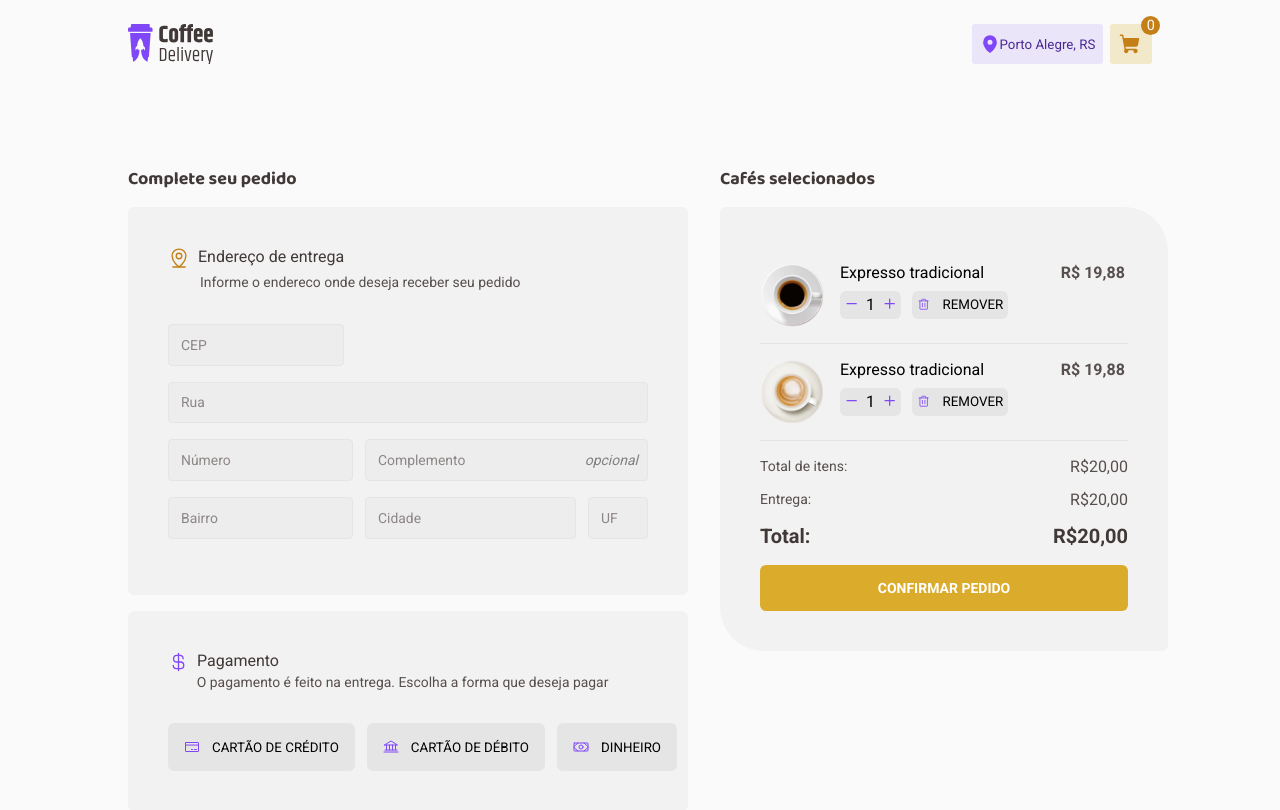
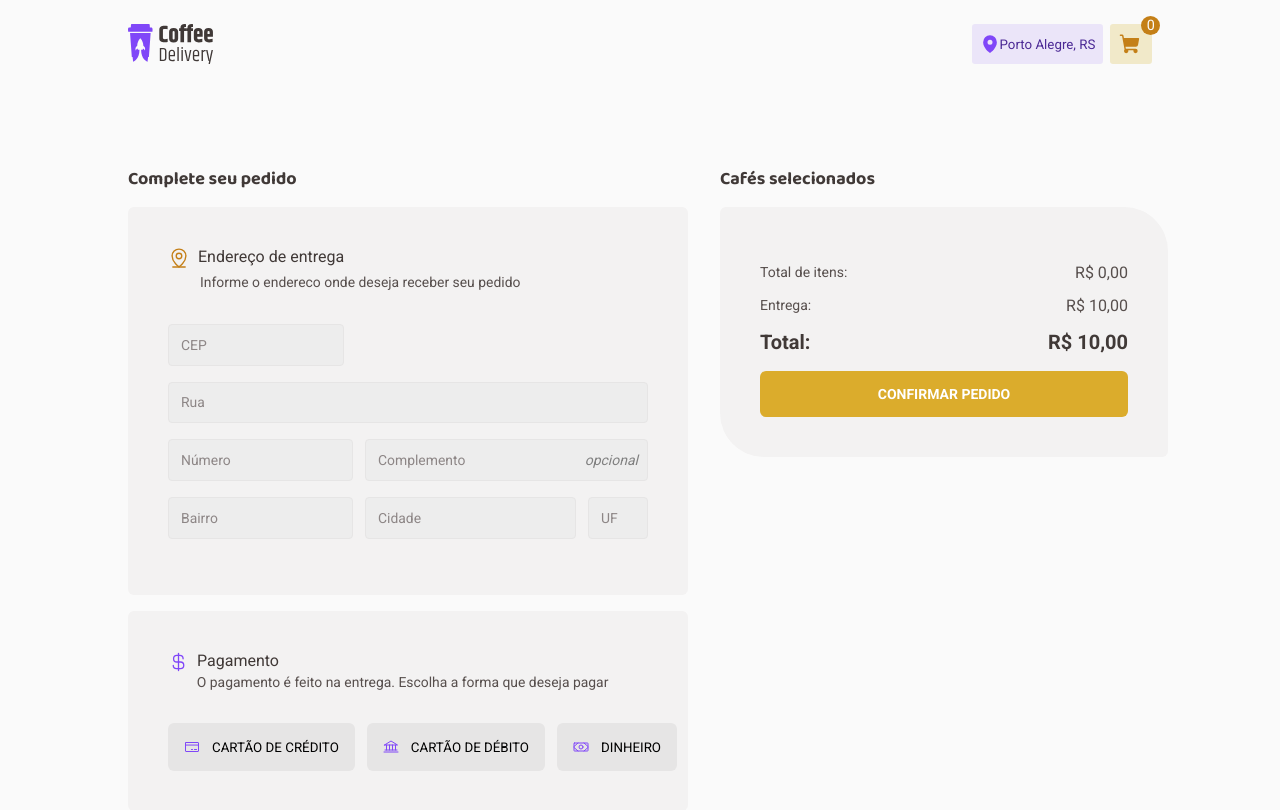
Before and after one commit to PatricFonseca/ignite-coffee-delivery, a React (Vite) app: page /cart in a window 1280 px wide. Shown: the top 810 px of the page. Built offline with nearby package versions, Linux system fonts and the light colour scheme.

Commit message:
feat: corrections of bugs and update context

```diff
--- /dev/null
+++ b/src/assets/CoffeeList.ts
@@ -0,0 +1,9 @@
+export const Coffees = [
+	{
+		id: "1",
+		name: "Expresso tradicional",
+		price: 9.9,
+		imgSrc:
+			"D:\\Projects\\Rocketseat\\ignite-coffee-delivery\\src\\assets\\img\\TypeExpresso.svg",
+	},
+];
--- a/src/components/Header/index.tsx
+++ b/src/components/Header/index.tsx
@@ -12,10 +12,6 @@ import { CartContext } from "../../contexts/CartContext";
 
 export function Header() {
 	const { cartItens, quantityDifferentItens } = useContext(CartContext);
-
-	useEffect(() => {
-		console.log("header itens", cartItens.length);
-	}, [cartItens]);
 
 	return (
 		<>
--- a/src/contexts/CartContext.tsx
+++ b/src/contexts/CartContext.tsx
@@ -1,4 +1,10 @@
-import { createContext, ReactNode, useEffect, useState } from "react";
+import {
+	createContext,
+	ImgHTMLAttributes,
+	ReactNode,
+	useEffect,
+	useState,
+} from "react";
 
 // interface CartProduct {
 //   id: string;
@@ -13,11 +19,15 @@ interface itemCart {
 	name: string;
 	id: string;
 	quantity: number;
+	imgSrc: string;
+	price: number;
 }
 
 interface cartContextProps {
 	cartItens: itemCart[];
 	quantityDifferentItens: number;
+	totalItems: number;
+	total: number;
 	updateCartItems: (cartItens: itemCart[]) => void;
 	addCartItem: (itemcart: itemCart) => void;
 }
@@ -26,11 +36,26 @@ interface CartContextProviderProps {
 	children: ReactNode;
 }
 
+const deliveryValue = 10;
+
 export const CartContext = createContext({} as cartContextProps);
 
 export function CartContextProvider({ children }: CartContextProviderProps) {
 	const [cartItens, setCartItens] = useState<itemCart[]>([]);
 	const [quantityDifferentItens, setQuantiyDifferentItens] = useState(0);
+	const [totalItems, setTotalItems] = useState(0);
+	const [total, setTotal] = useState(0);
+
+	useEffect(() => {
+		const totalValues = cartItens.reduce<number>(
+			(prevValue: number, elem: itemCart) =>
+				prevValue + elem.price * elem.quantity,
+			0
+		);
+		setTotalItems(totalValues);
+
+		setTotal(totalValues + deliveryValue);
+	}, [cartItens, deliveryValue]);
 
 	function updateCartItems(items: itemCart[]) {
 		setCartItens(items);
@@ -38,12 +63,12 @@ export function CartContextProvider({ children }: CartContextProviderProps) {
 		console.log("itens", cartItens);
 	}
 
-  function addCartItem({ name, quantity, id }: itemCart) {
+	function addCartItem({ name, quantity, id, imgSrc, price }: itemCart) {
 		if (cartItens.findIndex((item) => item.id === id) < 0) {
 			setQuantiyDifferentItens((prev) => prev + 1);
 		}
 
-    setCartItens([...cartItens, { id, quantity, name }]);
+		setCartItens([...cartItens, { id, quantity, name, imgSrc, price }]);
 	}
 
 	return (
@@ -53,6 +78,8 @@ export function CartContextProvider({ children }: CartContextProviderProps) {
 				quantityDifferentItens,
 				updateCartItems,
 				addCartItem,
+				totalItems,
+				total,
 			}}
 		>
 			{children}
--- a/src/pages/Checkout/index.tsx
+++ b/src/pages/Checkout/index.tsx
@@ -1,4 +1,4 @@
-import { useState } from "react";
+import { useContext, useState } from "react";
 import { Link } from "react-router-dom";
 import {
 	Bank,
@@ -44,7 +44,8 @@ import {
 import { InputNumberWithButton } from "../../components/InputNumberWithButton";
 import TypeExpresso from "../../assets/img/TypeExpresso.svg";
 import TypeLatte from "../../assets/img/TypeLatte.svg";
-// import FormExample from "../../components/InputComplement";
+import { CartContext } from "../../contexts/CartContext";
+import { formatter } from "../../utils/lib";
 
 interface ColorsTheme {
 	purple: string;
@@ -52,6 +53,7 @@ interface ColorsTheme {
 
 export function Checkout() {
 	const theme = useTheme() as ColorsTheme;
+	const { cartItens, totalItems, total } = useContext(CartContext);
 	const [isVisibleComplementPlaceHolder, setIsVisibleComplementPlaceHolder] =
 		useState(true);
 	return (
@@ -152,46 +154,41 @@ export function Checkout() {
 						<Title>Cafés selecionados</Title>
 						<RightCardBox>
 							<ItemsList>
+								{cartItens &&
+									cartItens.map((item, key) => {
+										return (
 											<Item>
 												<Image src={TypeExpresso} />
 												<Box>
-										<p>Expresso tradicional</p>
+													<p>{item.name}</p>
 													<ActionsItem>
-											<InputNumberWithButton number={1} setNumber={() => {}} />
+														<InputNumberWithButton
+															number={item.quantity}
+															setNumber={() => {}}
+														/>
 														<Button size="small">
 															<Trash color={theme.purple} /> Remover
 														</Button>
 													</ActionsItem>
 												</Box>
-									<ItemPrice>R$ 19,88</ItemPrice>
+												<ItemPrice>{formatter.format(item.price)}</ItemPrice>
 											</Item>
-								<Item>
-									<Image src={TypeLatte} />
-									<Box>
-										<p>Expresso tradicional</p>
-										<ActionsItem>
-											<InputNumberWithButton number={1} setNumber={() => {}} />
-											<Button size="small">
-												<Trash color={theme.purple} /> Remover
-											</Button>
-										</ActionsItem>
-									</Box>
-									<ItemPrice>R$ 19,88</ItemPrice>
-								</Item>
+										);
+									})}
 							</ItemsList>
 							<TotalCard>
 								<TotalCardRow>
 									<p>Total de itens:</p>
-									<TotalPrice>R$20,00</TotalPrice>
+									<TotalPrice>{formatter.format(totalItems)}</TotalPrice>
 								</TotalCardRow>
 
 								<TotalCardRow>
 									<p>Entrega:</p>
-									<TotalPrice>R$20,00</TotalPrice>
+									<TotalPrice>{formatter.format(10)}</TotalPrice>
 								</TotalCardRow>
 								<TotalCardRow>
 									<h3>Total: </h3>
-									<h3>R$20,00</h3>
+									<h3>{formatter.format(total)}</h3>
 								</TotalCardRow>
 							</TotalCard>
 							<Link to={"/success"}>
--- a/src/pages/Home/components/ItemGrid/index.tsx
+++ b/src/pages/Home/components/ItemGrid/index.tsx
@@ -14,7 +14,14 @@ import {
 	ShoppingButton,
 } from "./styles";
 
-export function ItemGrid() {
+interface ItemProps {
+	id: string;
+	name: string;
+	price: number;
+	imgSrc: string;
+}
+
+export function ItemGrid({ id, name, price, imgSrc }: ItemProps) {
 	const { addCartItem } = useContext(CartContext);
 
 	const [quantity, setQuantity] = useState(1);
@@ -26,19 +33,25 @@ export function ItemGrid() {
 			</div>
 			<Label>Tradicional</Label>
 
-			<Name>Expresso Tradicional</Name>
+			<Name>{name}</Name>
 			<Description>
 				O tradicional café feito com água quente e grãos moidos
 			</Description>
 
 			<ContainerOptions>
 				<Price>
-					R$ <strong>9,90</strong>
+					R$ <strong>{price}</strong>
 				</Price>
 				<InputNumberWithButton number={quantity} setNumber={setQuantity} />
 				<ShoppingButton
 					onClick={() => {
-						addCartItem({ id: "1", name: "coffee", quantity: quantity });
+						addCartItem({
+							id: id,
+							name: name,
+							quantity: quantity,
+							imgSrc: imgSrc,
+							price: price,
+						});
 						// updateCartItems(cartItens);
 					}}
 				>
--- a/src/pages/Home/index.tsx
+++ b/src/pages/Home/index.tsx
@@ -1,5 +1,4 @@
 import { Coffee, MapPin, Package, ShoppingCart, Timer } from "phosphor-react";
-import CoffeeDelivery from "../../assets/img/CoffeeDelivery.svg";
 import {
 	Container,
 	SubTitle,
@@ -13,6 +12,8 @@ import {
 } from "./styles";
 import { ItemGrid } from "./components/ItemGrid";
 import { Header } from "../../components/Header";
+import CoffeeDelivery from "../../assets/img/CoffeeDelivery.svg";
+import { Coffees } from "../../assets/CoffeeList";
 
 export function Home() {
 	return (
@@ -72,7 +73,16 @@ export function Home() {
 			<TitleGrid>Nossos cafés</TitleGrid>
 			<ContainerGrid>
 				<GridCoffees>
-					<ItemGrid />
+					{Coffees.map((coffee, key) => {
+						return (
+							<ItemGrid
+								id={coffee.id}
+								name={coffee.name}
+								price={coffee.price}
+								imgSrc={coffee.imgSrc}
+							/>
+						);
+					})}
 				</GridCoffees>
 			</ContainerGrid>
 		</>
--- /dev/null
+++ b/src/utils/lib.ts
@@ -0,0 +1,4 @@
+export const formatter = new Intl.NumberFormat("pt-br", {
+	style: "currency",
+	currency: "BRL",
+});
```
Lines whose indentation alone changed are shown as unchanged.
